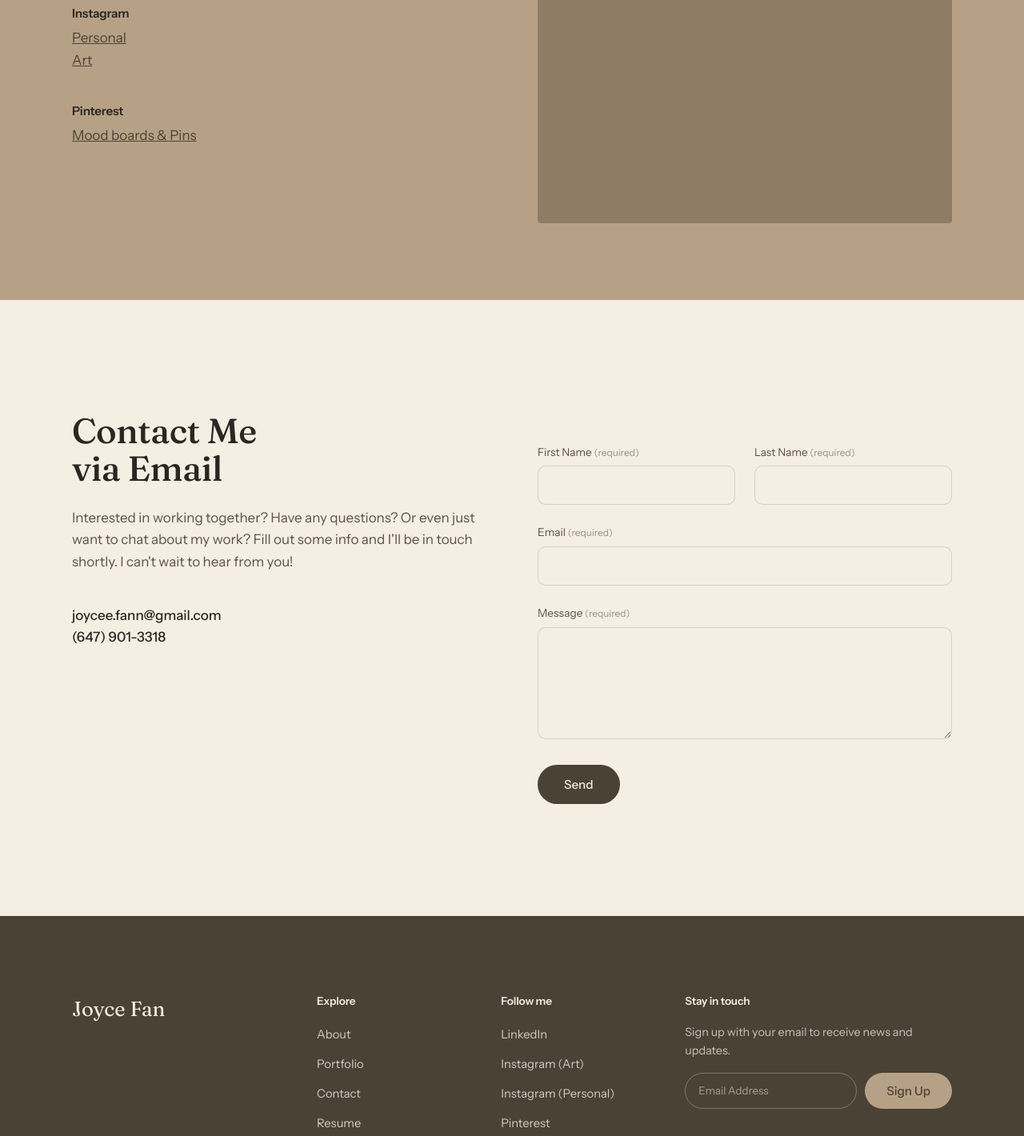
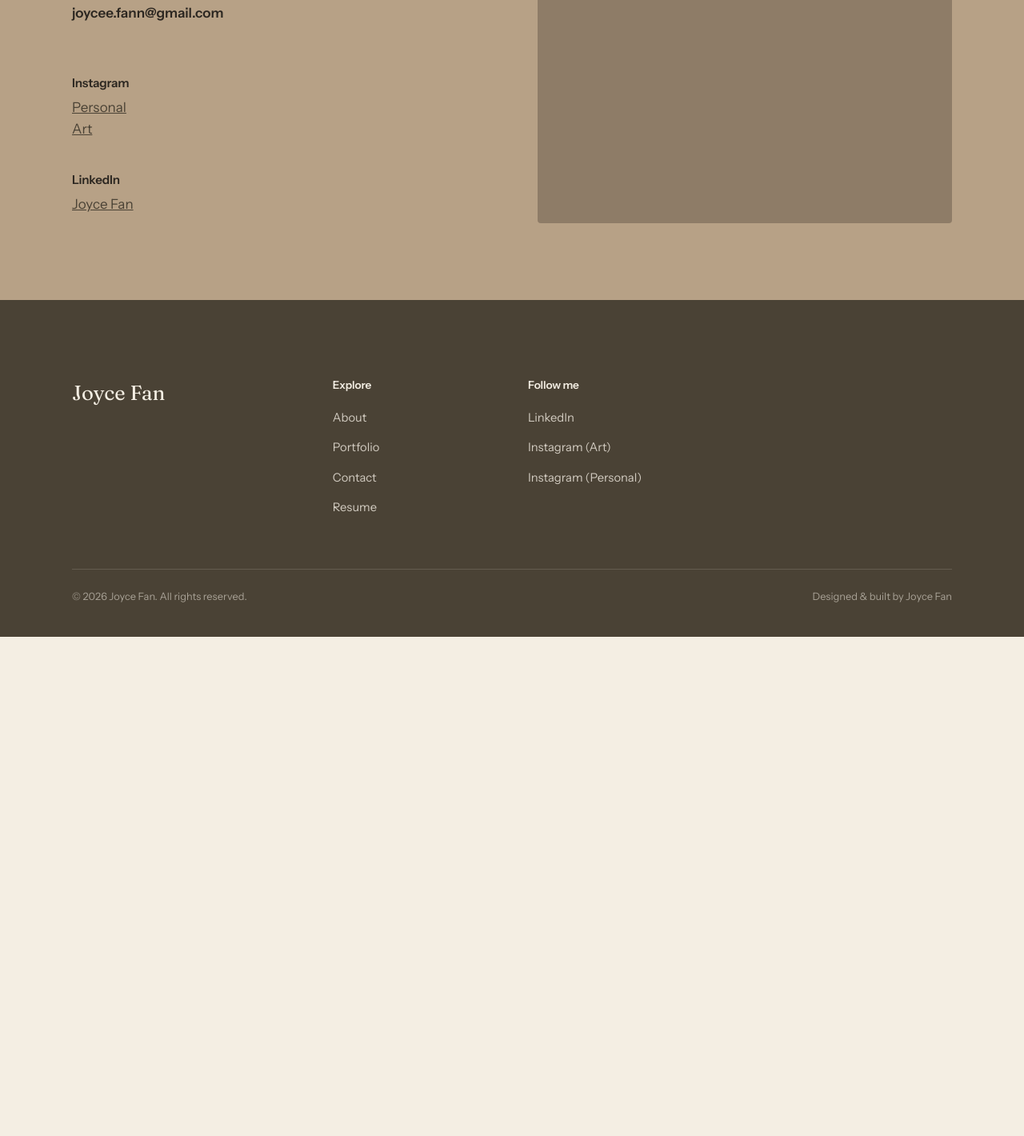
Before and after one commit to joycewyfan/joycewyfan, a plain HTML site: page contact.html in a window 1280 px wide. Shown: the part 545-1965 px from the top of the page at 80% size. After the commit the page ends 1341 px from the top, so only its background shows below. Drawn offline with Linux system fonts and the light colour scheme.

Commit message:
making changes

```diff
--- a/contact.html
+++ b/contact.html
@@ -30,53 +30,24 @@
         <h1>Let's connect</h1>
         <p class="mt-3" style="color: var(--brown-deep); opacity: 0.85;">I'm always open to creative collaborations and opportunities to bring thoughtful ideas to life.</p>
         <p style="color: var(--brown-deep); opacity: 0.85;">Interested in my work? Follow my socials, where I post about my art journey, my life, and what inspires me.</p>
+        <p class="mt-4" style="color: var(--brown-deep); opacity: 0.85;">Interested in working together? Have any questions? Or even just want to chat about my work? Fill out some info and I'll be in touch shortly. I can't wait to hear from you!</p>
+        <p class="mt-3" style="color: var(--ink); font-weight: 600;">joycee.fann@gmail.com</p>
 
         <div class="mt-5">
           <h3 style="font-family:var(--font-body); font-size:0.95rem; font-weight:600;">Instagram</h3>
-          <p class="mt-1" style="color: var(--brown-deep);"><a href="#" style="text-decoration:underline;">Personal</a><br><a href="#" style="text-decoration:underline;">Art</a></p>
+          <p class="mt-1" style="color: var(--brown-deep);">
+            <a href="https://www.instagram.com/joycee.fann/" target="_blank" rel="noopener noreferrer" style="text-decoration:underline;">Personal</a><br>
+            <a href="https://www.instagram.com/joy.fan.art/" target="_blank" rel="noopener noreferrer" style="text-decoration:underline;">Art</a>
+          </p>
         </div>
         <div class="mt-4">
-          <h3 style="font-family:var(--font-body); font-size:0.95rem; font-weight:600;">Pinterest</h3>
-          <p class="mt-1" style="color: var(--brown-deep);"><a href="#" style="text-decoration:underline;">Mood boards &amp; Pins</a></p>
+          <h3 style="font-family:var(--font-body); font-size:0.95rem; font-weight:600;">LinkedIn</h3>
+          <p class="mt-1" style="color: var(--brown-deep);"><a href="https://www.linkedin.com/in/joyce-wy-fan/" target="_blank" rel="noopener noreferrer" style="text-decoration:underline;">Joyce Fan</a></p>
         </div>
       </div>
       <div class="img-frame">
         <div class="work-thumb swatch-6" style="aspect-ratio:4/5;">Joyce celebrating at a concert</div>
       </div>
-    </div>
-  </div>
-</section>
-
-<section class="section-cream pad-lg">
-  <div class="wrap">
-    <div class="grid-2" style="align-items:start;">
-      <div>
-        <h2>Contact Me<br>via Email</h2>
-        <p class="mt-3">Interested in working together? Have any questions? Or even just want to chat about my work? Fill out some info and I'll be in touch shortly. I can't wait to hear from you!</p>
-        <p class="mt-4" style="color: var(--ink); font-weight: 500;">joycee.fann@gmail.com<br>(647) 901-3318</p>
-      </div>
-
-      <form class="contact-form" onsubmit="return false;">
-        <div class="form-row">
-          <div class="field">
-            <label for="fname">First Name <span class="req">(required)</span></label>
-            <input type="text" id="fname" required>
-          </div>
-          <div class="field">
-            <label for="lname">Last Name <span class="req">(required)</span></label>
-            <input type="text" id="lname" required>
-          </div>
-        </div>
-        <div class="field">
-          <label for="email">Email <span class="req">(required)</span></label>
-          <input type="email" id="email" required>
-        </div>
-        <div class="field">
-          <label for="message">Message <span class="req">(required)</span></label>
-          <textarea id="message" required></textarea>
-        </div>
-        <button type="submit" class="btn btn-dark" style="justify-self:start;">Send</button>
-      </form>
     </div>
   </div>
 </section>
@@ -97,20 +68,12 @@
       <div>
         <h4>Follow me</h4>
         <ul class="footer-links">
-          <li><a href="#">LinkedIn</a></li>
-          <li><a href="#">Instagram (Art)</a></li>
-          <li><a href="#">Instagram (Personal)</a></li>
-          <li><a href="#">Pinterest</a></li>
+          <li><a href="https://www.linkedin.com/in/joyce-wy-fan/" target="_blank" rel="noopener noreferrer">LinkedIn</a></li>
+          <li><a href="https://www.instagram.com/joy.fan.art/" target="_blank" rel="noopener noreferrer">Instagram (Art)</a></li>
+          <li><a href="https://www.instagram.com/joycee.fann/" target="_blank" rel="noopener noreferrer">Instagram (Personal)</a></li>
         </ul>
       </div>
-      <div>
-        <h4>Stay in touch</h4>
-        <p style="color:rgba(244,238,227,0.75); font-size:0.9rem;">Sign up with your email to receive news and updates.</p>
-        <form class="newsletter-form" onsubmit="return false;">
-          <input type="email" placeholder="Email Address" required>
-          <button type="submit" class="btn btn-dark" style="background:var(--taupe); color:var(--brown-deep);">Sign Up</button>
-        </form>
-      </div>
+
     </div>
     <div class="footer-bottom">
       <span>© 2026 Joyce Fan. All rights reserved.</span>
--- a/css/style.css
+++ b/css/style.css
@@ -125,7 +125,6 @@ p:last-child { margin-bottom: 0; }
   justify-content: space-between;
   padding-top: var(--space-3);
   padding-bottom: var(--space-3);
-  background: var(--cream);
   /* background: transparent; */
 }
 .nav-name {
@@ -211,7 +210,7 @@ section { position: relative; }
   padding-top: 10rem;
 }
 .hero-inner {
-  margin-left: 100px;
+  margin-left: 200px;
   padding-left: 0;
 }
 .hero::before {
```
Also changed, not shown: about.html (+6 -13 lines), index.html (+2 -9 lines), portfolio.html (+2 -9 lines), resume.html (+2 -9 lines), 2 other files.
